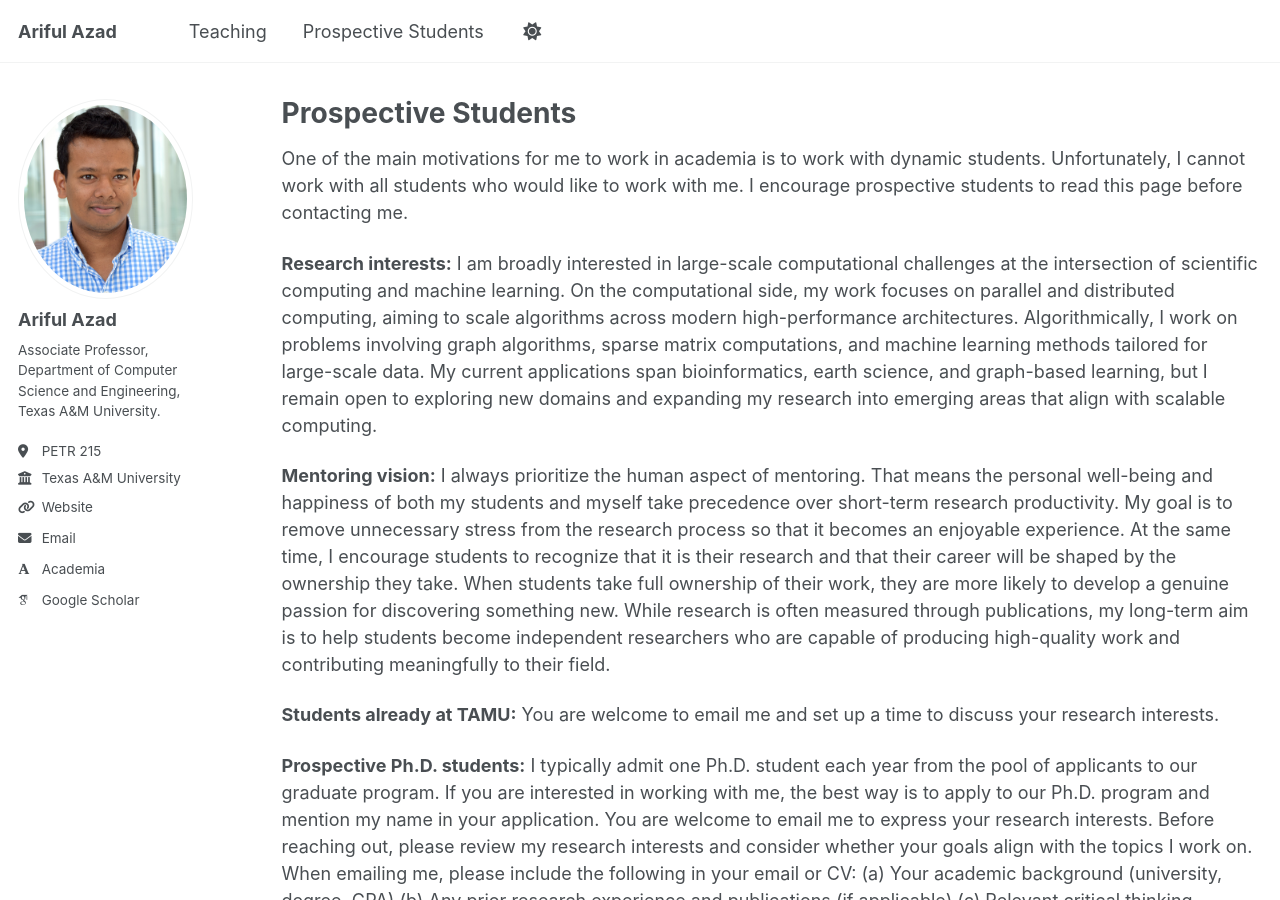
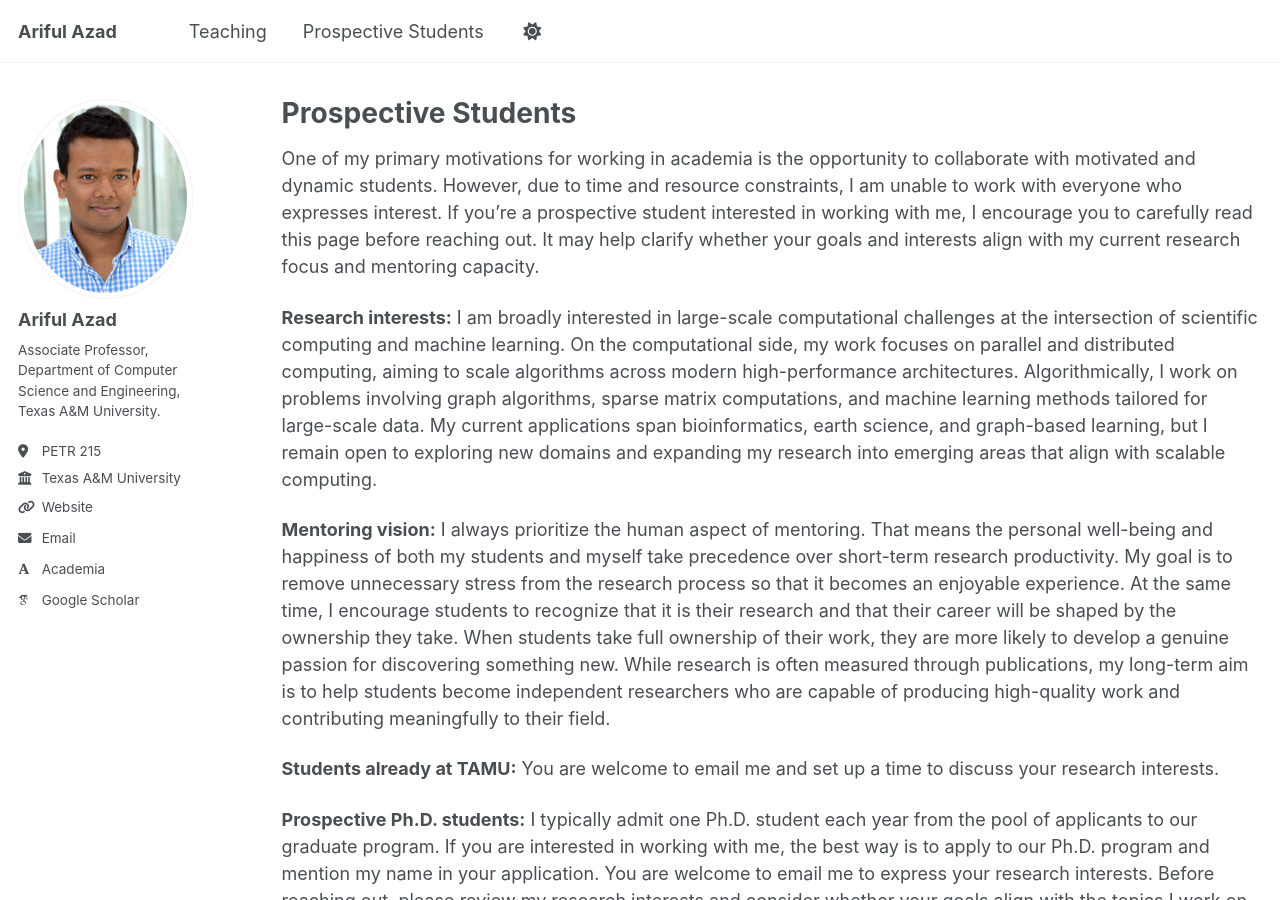
Before and after one commit to arifulazad/arifulazad.github.io, a Jekyll site: the page built from _pages/prospective.md, in a window 1280 px wide and 900 px high. Built offline with Jekyll 4.4.1, drawn with Linux system fonts in a browser that asks for light colours; some web fonts are replaced; a script that is not in the unit is left out.

Commit message:
Update prospective.md

```diff
--- a/_pages/prospective.md
+++ b/_pages/prospective.md
@@ -5,9 +5,10 @@ permalink: /prospective/
 author_profile: true
 ---
 
-One of the main motivations for me to work in academia is to work with dynamic students.
-Unfortunately, I cannot work with all students who would like to work with me.
-I encourage prospective students to read this page before contacting me.
+One of my primary motivations for working in academia is the opportunity to
+collaborate with motivated and dynamic students.
+However, due to time and resource constraints, I am unable to work with everyone who expresses interest.
+If you're a prospective student interested in working with me, I encourage you to carefully read this page before reaching out. It may help clarify whether your goals and interests align with my current research focus and mentoring capacity.
 
 **Research interests:** I am broadly interested in large-scale computational challenges at the intersection of scientific computing and machine learning.
 On the computational side, my work focuses on parallel and distributed computing,
```
